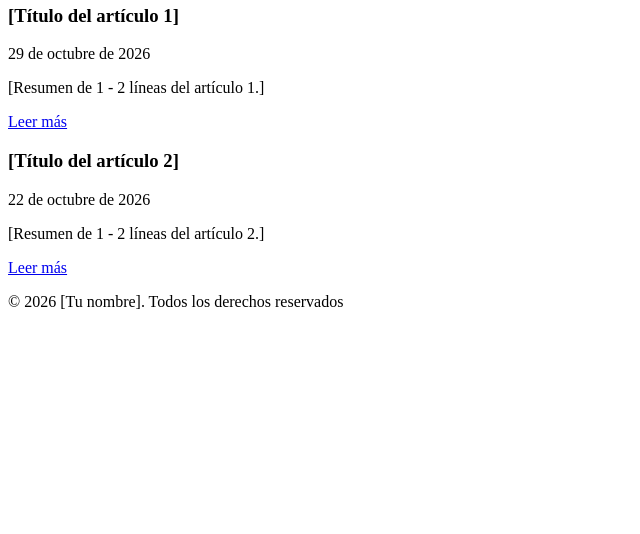
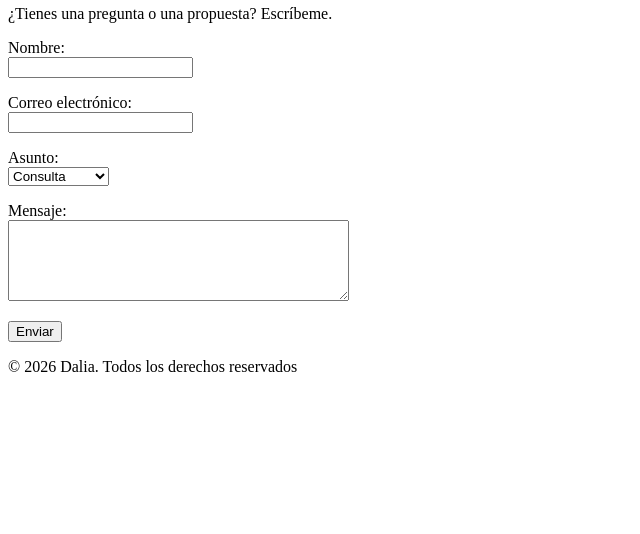
Before and after one commit to Dalia1812/02-blog-personal, a plain HTML site: page contacto.html in a window 1280 px wide. Shown: the part 266-800 px from the top of the page, without its empty margins (0-640 px from the left). Drawn offline with Linux system fonts and the light colour scheme.

Commit message:
Agrega páginas Sobre mí y Contacto

```diff
--- a/contacto.html
+++ b/contacto.html
@@ -10,7 +10,7 @@
 <body>
     <header>
         <h1>Blog de Dalia</h1>
-        <p>[Frase que describe a tu sitio]</p>
+        <p>EL poder de conocer nuevos mundos</p>
         <nav>
             <ul>
                 <li><a href="index.html">Inicio</a></li>
@@ -22,24 +22,34 @@
         </nav>
     </header>
     <main>
-        <section>
-            <h2>Últimas publicaciones</h2>
-            <article>
-                <h3>[Título del artículo 1]</h3>
-                <p><time datetime="2026-10-29">29 de octubre de 2026</time></p>
-                <p>[Resumen de 1 - 2 líneas del artículo 1.]</p>
-                <a href="articulo-1.html">Leer más</a>
-            </article>
-            <article>
-                <h3>[Título del artículo 2]</h3>
-                <p><time datetime="2026-10-22">22 de octubre de 2026</time></p>
-                <p>[Resumen de 1 - 2 líneas del artículo 2.]</p>
-                <a href="articulo-2.html">Leer más</a>
-            </article>
-        </section>
+        <h2>Contacto</h2>
+        <p>¿Tienes una pregunta o una propuesta? Escríbeme.</p>
+        <form>
+        <p>
+            <label for="nombre">Nombre:</label><br>
+            <input type="text" id="nombre" name="nombre" required>
+        </p>
+        <p>
+            <label for="correo">Correo electrónico:</label><br>
+            <input type="email" id="correo" name="correo" required>
+        </p>
+        <p>
+            <label for="asunto">Asunto:</label><br>
+            <select id="asunto" name="asunto">
+                <option>Consulta</option>
+                <option>Colaboración</option>
+                <option>Otro</option>
+            </select>
+        </p>
+        <p>
+            <label for="mensaje">Mensaje:</label><br>
+            <textarea id="mensaje" name="mensaje" rows="5" cols="40"required></textarea>
+        </p>
+        <p><button type="submit">Enviar</button></p>
+        </form>
     </main>
     <footer>
-        <p>&copy; 2026 [Tu nombre]. Todos los derechos reservados</p>
+        <p>&copy; 2026 Dalia. Todos los derechos reservados</p>
     </footer>
 </body>
 </html>
```
Also changed, not shown: articulo-1.html (+1 -1 lines), articulo-2.html (+3 -3 lines), sobre-mi.html (+15 -15 lines), yo.jpeg (added).
